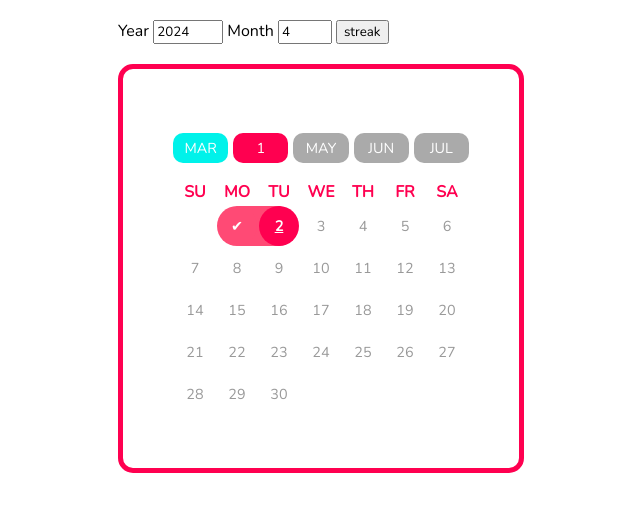
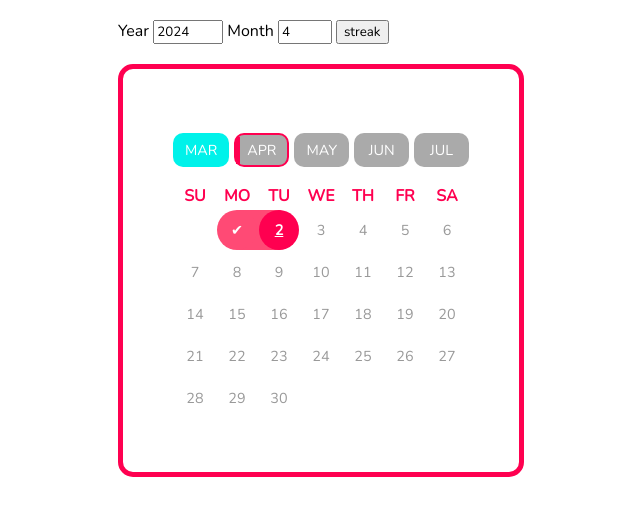
Before and after one commit to egoTr/misc__streak-calendar, a plain HTML site: page index.html in a window 1280 px wide. Shown: the part 74-590 px from the top of the page, without its empty margins (319-959 px from the left). Drawn offline with nearby package versions, Linux system fonts and the light colour scheme.

Commit message:
24Apr02 STYLE This month with progress indicator

```diff
--- a/css/styles.css
+++ b/css/styles.css
@@ -39,6 +39,7 @@ html,
   border-radius: 10px;
   color: white;
   font-size: var(--font-size-small-1);
+  border: solid 2px transparent;
 }
 
 #other_months p.past {
@@ -46,7 +47,25 @@ html,
 }
 
 #other_months p.this {
+  z-index: 1;
+  position: relative;
+  border-color: var(--color-1st);
+  border-radius: 10px;
+  background-color: var(--color-dark-light-2);
+}
+/* Progress */
+#other_months p.this::before {
+  z-index: -1;
+  position: absolute;
+  left: 0px;
+  /* todo */
+  top: 2px;
+  /* Important */
+  content: ' ';
   background-color: var(--color-1st);
+  /* todo */
+  height: 88%;
+  width: var(--progress-percent);
 }
 
 #other_months p.next {
--- a/js/main.js
+++ b/js/main.js
@@ -2,6 +2,12 @@
  * Show Streak calendar for the specified year and month
  * A week starts on Sunday and ends on Saturday
  */
+
+const CONST__MONTH_DISPLAYS = [ '', 'JAN', 'FEB', 'MAR', 'APR', 'MAY', 'JUN', 'JUL', 'AUG', 'SEP', 'OCT', 'NOV', 'DEC' ];
+const today = new Date();
+const todayDate = today.getDate();
+const todayMonth = today.getMonth() + 1;
+const todayYear = today.getFullYear();
 
 // todo: editable
 const CONST__STREAKED_SYMBOL = '✔'; // 🗣️✔🐉
@@ -21,7 +27,8 @@ const CONST_PAST_MONTHS = [
 // todo: this month w/ progress
 const el = document.createElement('p');
 el.classList.add('this');
-el.textContent = 1;
+el.style.setProperty('--progress-percent', `${todayDate / new Date(todayYear, todayMonth, 0).getDate() * 100}%`);
+el.textContent = CONST__MONTH_DISPLAYS[todayMonth];
 other_months.appendChild(el);
 
 // todo: next months
@@ -29,10 +36,10 @@ const CONST_NEXT_MONTHS = [
   { year: 2024, month: 5, display: 'MAY', days_in_month: 31 },
   { year: 2024, month: 6, display: 'JUN', days_in_month: 30 },
   { year: 2024, month: 7, display: 'JUL', days_in_month: 31 },
-].forEach(month => {
+].forEach( (month, index) => {
   const el = document.createElement('p');
   el.classList.add('next');
-  el.textContent = month.display;
+  el.textContent = CONST__MONTH_DISPLAYS[month.month];
 
   other_months.appendChild(el);
 });
@@ -51,11 +58,6 @@ btn.addEventListener('click', generateCalendar);
 window.onload = generateCalendar();
 
 function generateCalendar() {
-  const today = new Date();
-  const todayDate = today.getDate();
-  const todayMonth = today.getMonth() + 1;
-  const todayYear = today.getFullYear();
-
   // Get the year and month values from the inputs
   const year = parseInt(yearInput.value);
   const month = parseInt(monthInput.value);
```
